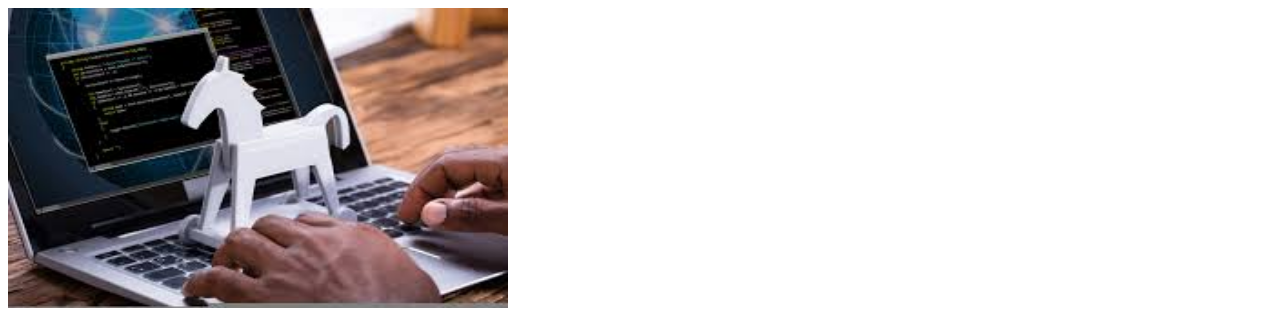
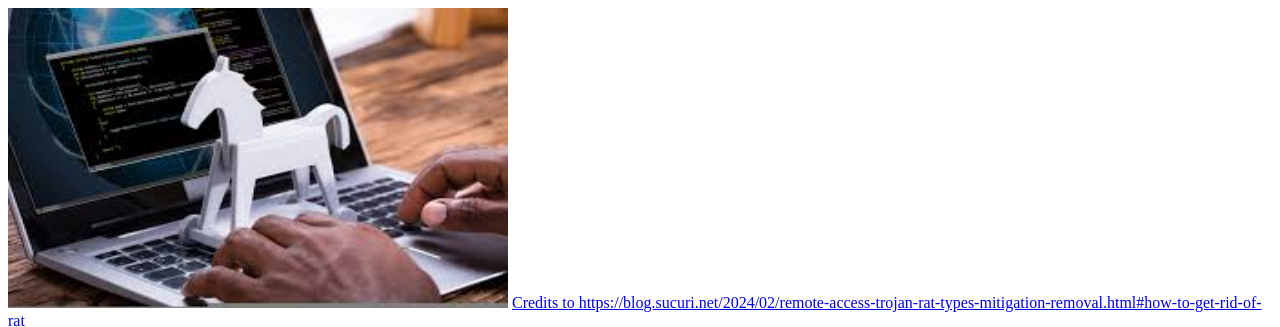
Before and after one commit to stormz63/stay-safe-online, a plain HTML site: page index.html in a window 1280 px wide. Shown: the top 327 px of the page. Drawn offline with Linux system fonts and the light colour scheme.

Commit message:
Add files via upload

```diff
--- a/index.html
+++ b/index.html
@@ -5,6 +5,7 @@
     <meta name="viewport" content="width=device-width, initial-scale=1.0">
     <title>Home</title>
     <img src="images.jpg" height="300" width="500">
+    <a href="https://blog.sucuri.net/2024/02/remote-access-trojan-rat-types-mitigation-removal.html#how-to-get-rid-of-rat" target="_blank">Credits to https://blog.sucuri.net/2024/02/remote-access-trojan-rat-types-mitigation-removal.html#how-to-get-rid-of-rat</a>
     <h1>Remote Access Trojan (RAT) Types & Removal</h1>
 </head>
 <body>
```
